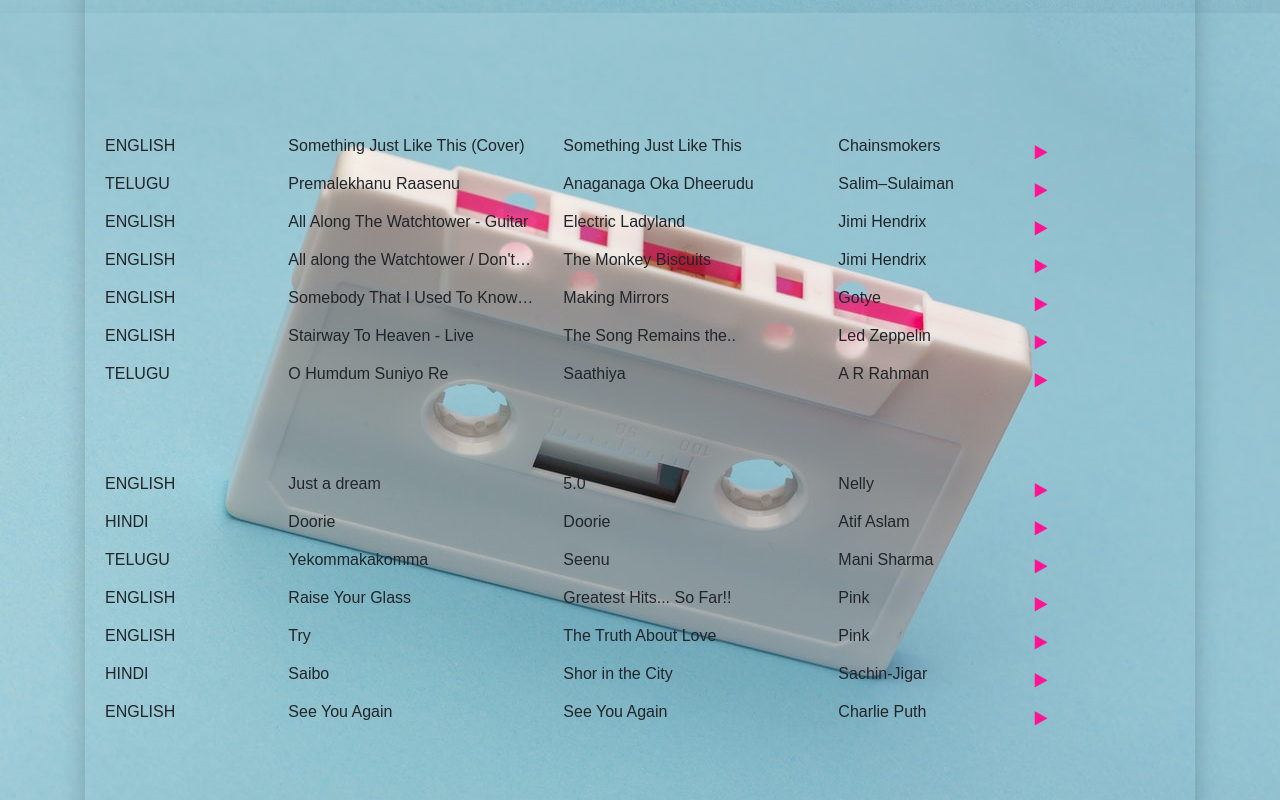
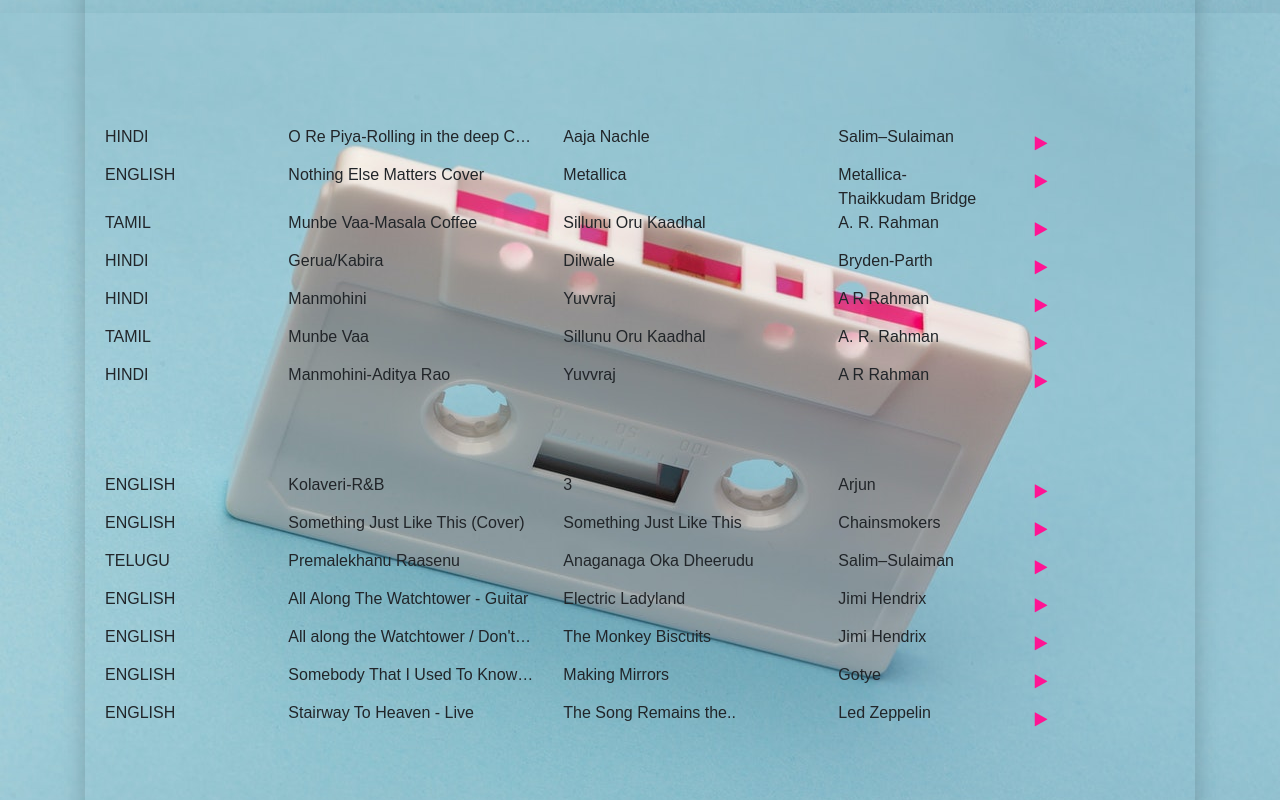
Before and after one commit to msunilhyd/lps_iterative, a React (Create React App) app: page / in a window 1280 px wide. Shown: the part 840-1640 px from the top of the page. Built offline with nearby package versions, Linux system fonts and the light colour scheme.

Commit message:
06-Aug-20 : new additions

```diff
--- a/src/css/Playlist.css
+++ b/src/css/Playlist.css
@@ -90,7 +90,7 @@
     width: 100%;
     position: relative;
     padding-bottom: 56.25%;
-    padding-top: 25px;
+    /* padding-top: 25px; */
     height: 0;
 }
 .videowrapper iframe {
--- a/src/samples/playlists.js
+++ b/src/samples/playlists.js
@@ -3,18 +3,20 @@
     slug: 'my-uber-playlist',
     title: 'My Über Playlist!',
     songs: [
-
+      ['O Re Piya-Rolling in the deep Cover', 'HINDI', '2007', 'Salim–Sulaiman', 'zizcSmgszxI', 'Aaja Nachle'],
+      ['Nothing Else Matters Cover', 'ENGLISH', '1992', 'Metallica-Thaikkudam Bridge', 'PqEr-03xbkU', 'Metallica'],
+      ['Munbe Vaa-Masala Coffee', 'TAMIL', '2006', 'A. R. Rahman', 'X9RKX4IzNVw', 'Sillunu Oru Kaadhal'],
+      ['Gerua/Kabira', 'HINDI', '2016', 'Bryden-Parth', 'pns3P7DNad8', 'Dilwale'],
+      ['Manmohini', 'HINDI', '2011', 'A R Rahman', 'FWCswftLz34', 'Yuvvraj'],
+      ['Munbe Vaa', 'TAMIL', '2006', 'A. R. Rahman', 'aAn3tUbBg3Q', 'Sillunu Oru Kaadhal'],
+      ['Manmohini-Aditya Rao', 'HINDI', '2011', 'A R Rahman', '6RBdF1ZZZ_I', 'Yuvvraj'],
+      ['Kolaveri-R&B', 'ENGLISH', '2011', 'Arjun ', 'o6gHlK-Mm2Y', '3'],
       ['Something Just Like This (Cover)', 'ENGLISH', '2017', 'Chainsmokers', '2LBBaD1aQuw', 'Something Just Like This'],
-
       ['Premalekhanu Raasenu', 'TELUGU', '2010', 'Salim–Sulaiman', 'yk4n-KXFj2E', 'Anaganaga Oka Dheerudu'],
       ['All Along The Watchtower - Guitar', 'ENGLISH', '2016', 'Jimi Hendrix', 'JZXRB9BuLhk', 'Electric Ladyland'],
       ['All along the Watchtower / Don\'t fear the Reaper', 'ENGLISH', '2015', 'Jimi Hendrix', 'U7APCoFNtRs', 'The Monkey Biscuits'],
-
       ['Somebody That I Used To Know - X Factor', 'ENGLISH', '2012', 'Gotye', 'WWdblzKflc4', 'Making Mirrors'],
-
       ['Stairway To Heaven - Live', ' ENGLISH', '1971', ' Led Zeppelin', 'xbhCPt6PZIU', ' The Song Remains the.. '],
-
-
       ['O Humdum Suniyo Re', 'TELUGU', '2016', 'A R Rahman', '_9geEbZIAJM', 'Saathiya'],
       ['Just a dream', 'ENGLISH', '2010', 'Nelly', '64ObKHp33i4', '5.0'],
       ['Doorie', 'HINDI', '2006', 'Atif Aslam', 'Jv2Z9KJgYjU', 'Doorie'],
```
Also changed, not shown: 12 other files (tests, documents, lock files or other folders).
